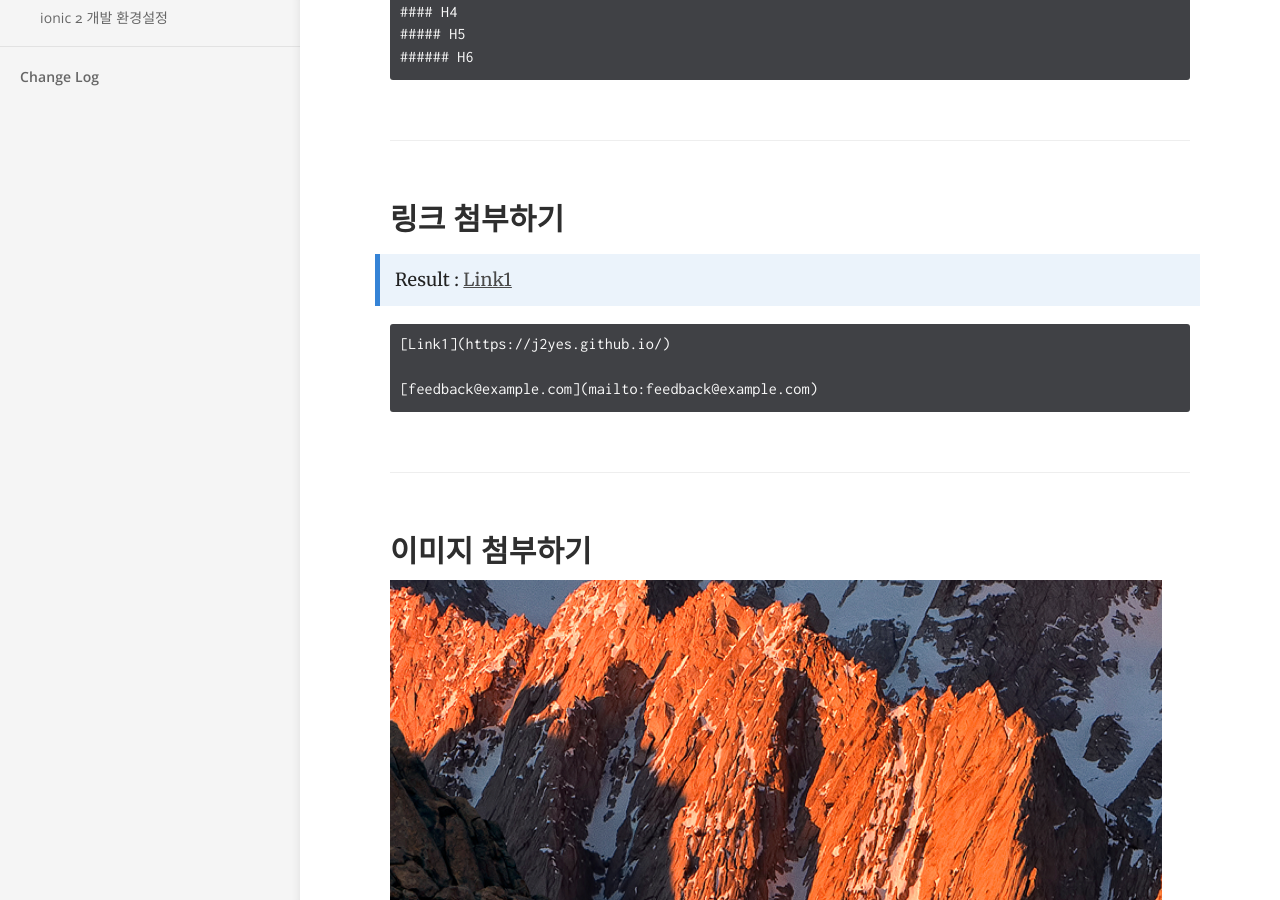
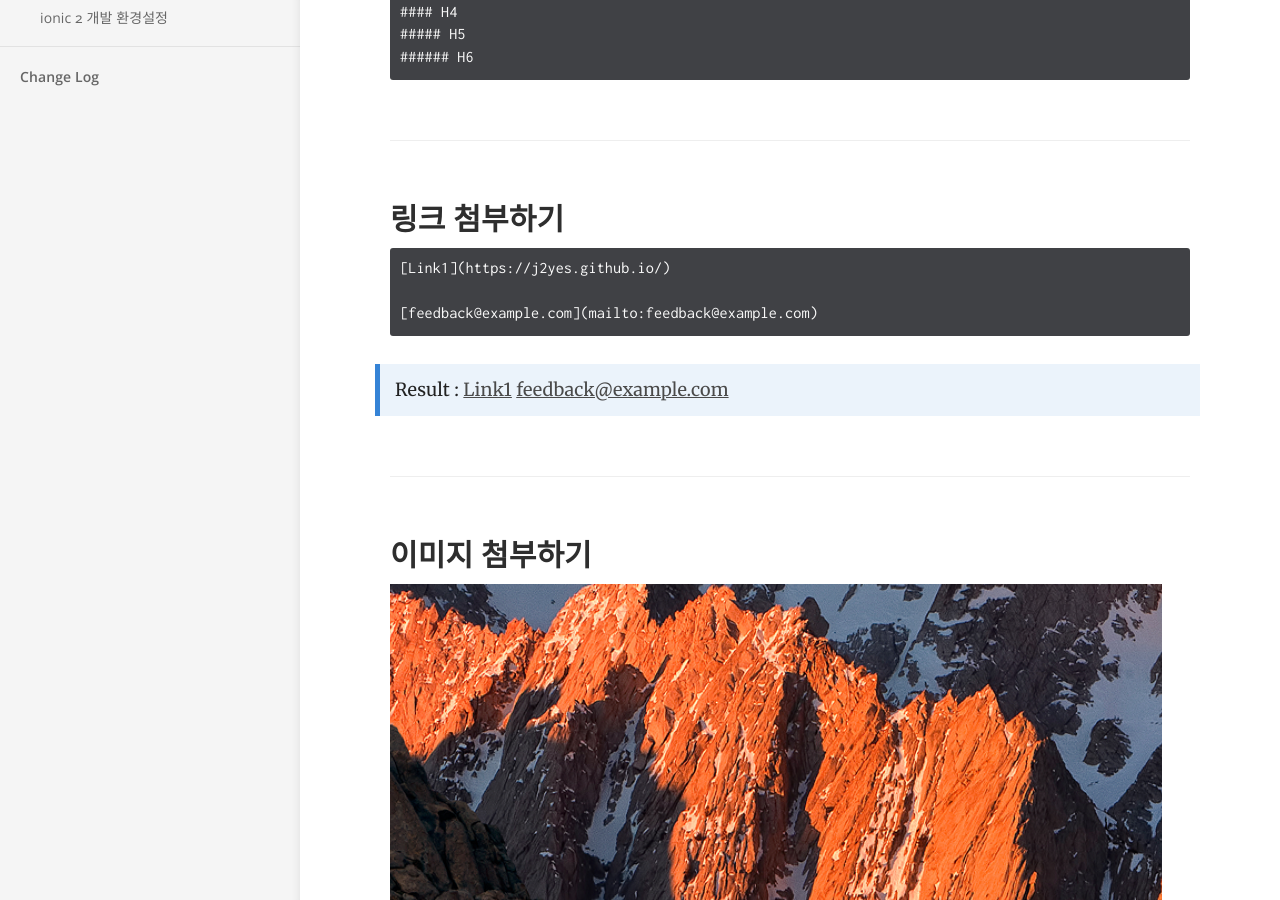
Before and after one commit to j2yes/j2yes.github.io, a Jekyll site: the page built from index.md, in a window 1280 px wide and 900 px high, scrolled down 478 px. Built offline with Jekyll 4.4.1, drawn with Linux system fonts in a browser that asks for light colours; comment, search, counter and statistics services are not loaded.

Commit message:
Updated 'index.md' via CloudCannon

````diff
--- a/index.md
+++ b/index.md
@@ -19,13 +19,13 @@ comments: true
 
 ### 링크 첨부하기
 
-> Result : [Link1](https://j2yes.github.io/)
-
 ```
 [Link1](https://j2yes.github.io/)
 
 [feedback@example.com](mailto:feedback@example.com)
 ```
+> Result : [Link1](https://j2yes.github.io/)
+> [feedback@example.com](mailto:feedback@example.com)
 
 ### 이미지 첨부하기
 
````
Also changed, not shown: other parts of index.md (+3 -0 lines).
